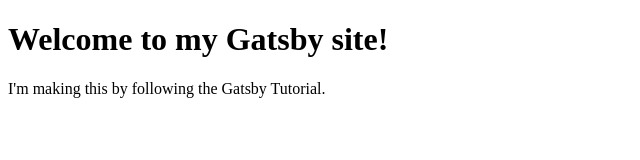
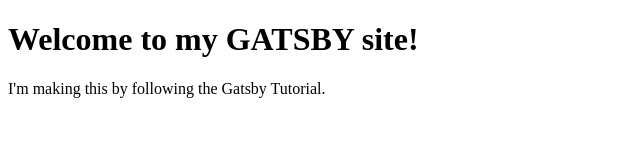
Before and after one commit to dagfinndybvig/my-page, a Gatsby site: page / in a window 1280 px wide. Shown: the whole page, without its empty margins (0-640 px from the left). Built offline with nearby package versions, Linux system fonts and the light colour scheme; Gatsby itself is replaced by a stand-in of ours.

Commit message:
Capital letters

```diff
--- a/src/pages/index.js
+++ b/src/pages/index.js
@@ -5,7 +5,7 @@
 const IndexPage = () => {
   return (
     <main>
-      <h1>Welcome to my Gatsby site!</h1>
+      <h1>Welcome to my GATSBY site!</h1>
       <p>I'm making this by following the Gatsby Tutorial.</p>
     </main>
   )
```
